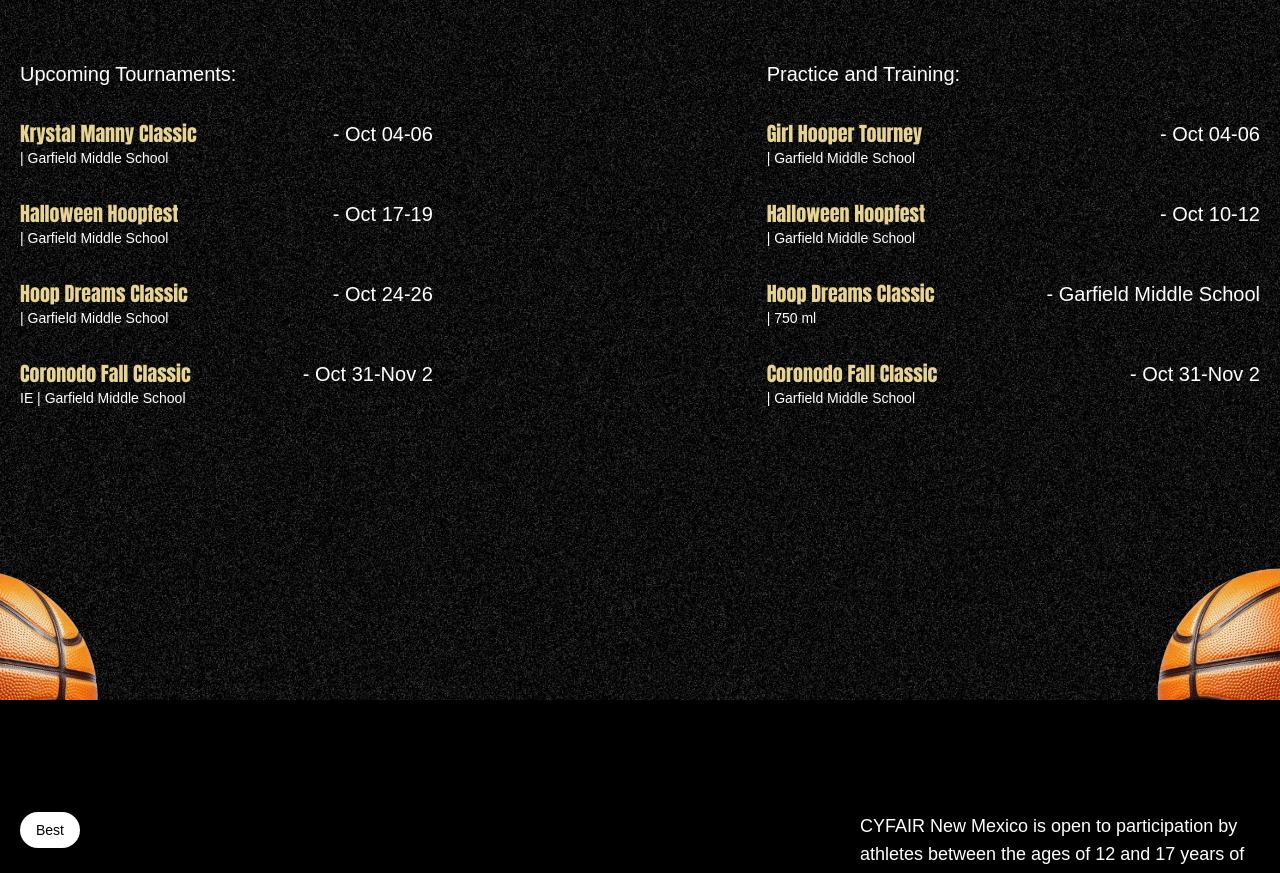
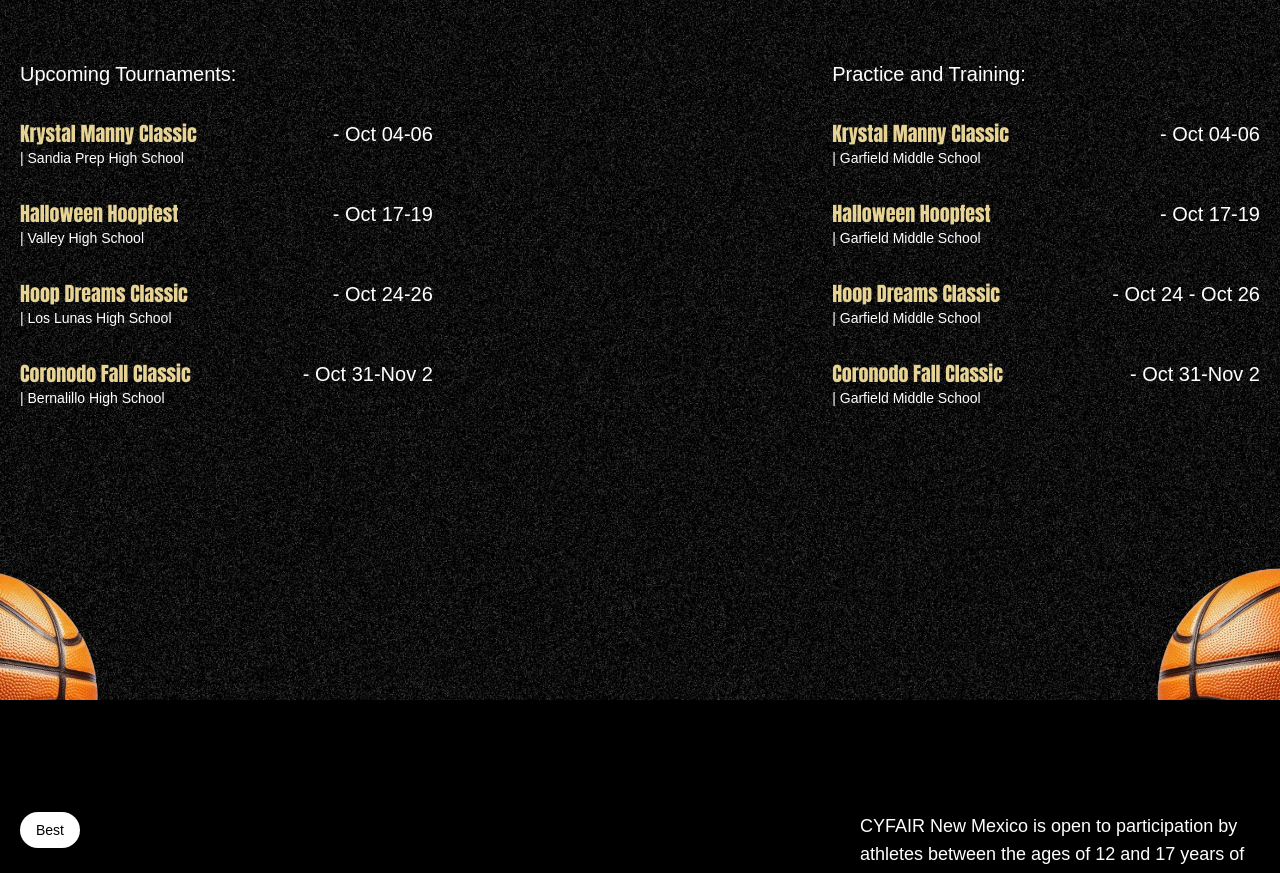
Before and after one commit to rayanthoney/cyfair_new_mexico, a React (Vite) app: page / in a window 1280 px wide. Shown: the part 900-1773 px from the top of the page. Built offline with nearby package versions, Linux system fonts and the light colour scheme; a web font is replaced by a local one.

Commit message:
Update to the README

```diff
--- a/constants/index.js
+++ b/constants/index.js
@@ -25,6 +25,33 @@ const cocktailLists = [
   {
     name: "Krystal Manny Classic",
     country: "",
+    detail: "Sandia Prep High School",
+    price: "Oct 04-06",
+  },
+  {
+    name: "Halloween Hoopfest",
+    country: "",
+    detail: "Valley High School",
+    price: "Oct 17-19",
+  },
+  {
+    name: "Hoop Dreams Classic",
+    country: "",
+    detail: "Los Lunas High School",
+    price: "Oct 24-26",
+  },
+  {
+    name: "Coronodo Fall Classic",
+    country: "",
+    detail: "Bernalillo High School",
+    price: "Oct 31-Nov 2",
+  },
+];
+
+const mockTailLists = [
+  {
+    name: "Krystal Manny Classic",
+    country: "",
     detail: "Garfield Middle School",
     price: "Oct 04-06",
   },
@@ -38,34 +65,7 @@ const cocktailLists = [
     name: "Hoop Dreams Classic",
     country: "",
     detail: "Garfield Middle School",
-	price: "Oct 24-26",
- },
- {
-	name: "Coronodo Fall Classic",
-	country: "IE",
-	detail: "Garfield Middle School",
-	price: "Oct 31-Nov 2",
- },
-];
-
-const mockTailLists = [
- {
-	name: "Girl Hooper Tourney",
-	country: "",
-	detail: "Garfield Middle School",
-	price: "Oct 04-06",
- },
- {
-	name: "Halloween Hoopfest",
-	country: "",
-	detail: "Garfield Middle School",
-	price: "Oct 10-12",
- },
- {
-	name: "Hoop Dreams Classic",
-	country: "",
-	detail: "750 ml",
-	price: "Garfield Middle School",
+    price: "Oct 24 - Oct 26",
   },
   {
     name: "Coronodo Fall Classic",
```
Also changed, not shown: public/images/cyfairNM.png (added), 1 other file (tests, documents, lock files or other folders). Lines whose indentation alone changed are shown as unchanged.
